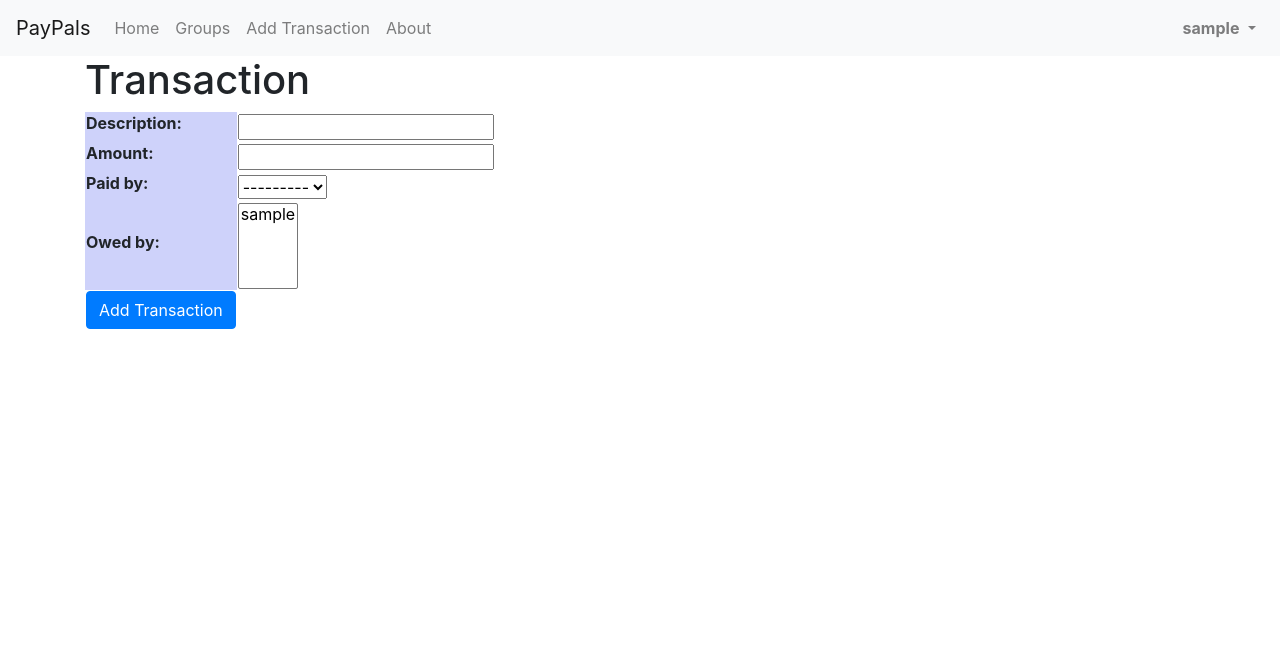
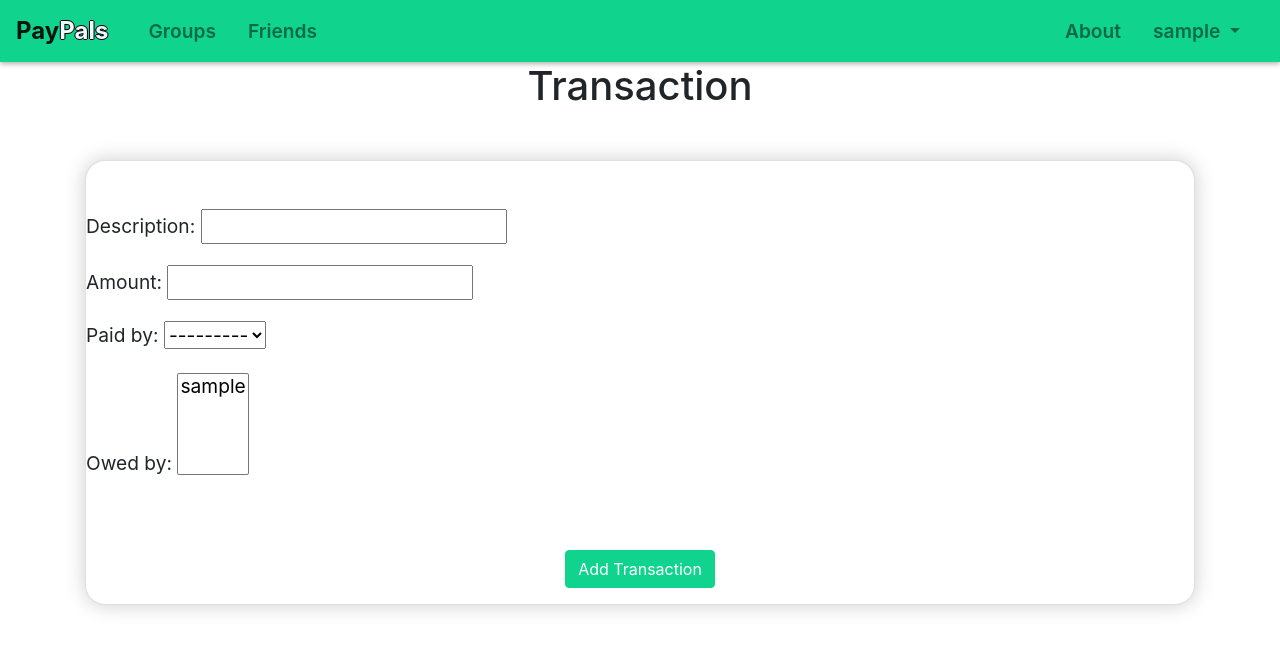
Before and after one commit to belwalrahul/paypals, a Django app: page /add_transaction/ in a window 1280 px wide. Shown: the top 651 px of the page. Run offline with Django 4.2, Linux system fonts and the light colour scheme; a user stored in the database is signed in; tables that the repository leaves empty hold one stand-in row (values such as "Sample post").

Commit message:
redirected views to new UI

```diff
--- a/core/templates/add_transaction.html
+++ /dev/null
@@ -1,19 +0,0 @@
-{% include "header.html" %}
-
-<body>
-    <div class="container">
-        <h1>Transaction</h1>
-
-        <form method="POST">
-            {% csrf_token %}
-            <table>
-                {{ transaction_form.as_table }}
-                <tr>
-                    <td>
-                        <input type="submit" class="btn btn-primary" value="Add Transaction" />
-                    </td>
-                </tr>
-            </table>
-        </form>
-    </div>
-</body>
--- a/core/templates/grouppage.html
+++ b/core/templates/old/grouppage.html
@@ -8,7 +8,6 @@
     </div>
     <br>
     <div class="col-12">
-
       <table class="table table-bordered table-hover">
         <thead>
           <tr>
--- /dev/null
+++ b/core/templates/paypals/about.html
@@ -0,0 +1 @@
+{% include "paypals/header.html" %}
--- /dev/null
+++ b/core/templates/paypals/account_settings.html
@@ -0,0 +1 @@
+{% include "paypals/header.html" %}
--- /dev/null
+++ b/core/templates/paypals/add_transaction.html
@@ -0,0 +1,22 @@
+{% include "paypals/header.html" %}
+
+<body>
+    <h1 class="text-center">Transaction</h1>
+    <div class="container px-10">
+
+        <div class="card">
+            <form method="POST" class="mt-5">
+                {% csrf_token %}
+                <div class="row">
+                    <div class="col-md-6">
+                        {{transaction_form.as_p}}
+                    </div>
+                </div>
+
+                <div class="text-center mt-5">
+                    <input type="submit" class="btn btn-primary" value="Add Transaction" />
+                </div>
+            </form>
+        </div>
+    </div>
+</body>
--- a/core/views.py
+++ b/core/views.py
@@ -65,7 +65,7 @@
 @login_required(login_url='/login/')
 def account_settings(request):
 
-    return render(request, 'account_settings.html')
+    return render(request, 'paypals/account_settings.html')
 
 
 @login_required(login_url='/login/')
@@ -88,7 +88,7 @@
     else:
         Groupform = NewGroup(userList=userList)
         page_data = { "Groupform": Groupform  }
-        return render(request, 'addgroups.html',page_data)
+        return render(request, 'paypals/addgroups.html',page_data)
 
 
 @login_required(login_url='/login/')
@@ -131,11 +131,11 @@
         transaction_form.fields['paid_by'].queryset = paid_by_list.distinct() # limit the queryset to the user's friends
         page_data = { "transaction_form": transaction_form }
 
-        return render(request, 'add_transaction.html', page_data)
+        return render(request, 'paypals/add_transaction.html', page_data)
 
 @login_required(login_url='/login/')
 def about(request):
-    return render(request, 'about.html')
+    return render(request, 'paypals/about.html')
 
 @login_required(login_url='/login/')
 def remove_friend(request, friend_id):
@@ -299,7 +299,7 @@
         page_data = {"group": group, "transactions": transaction_data,"owed":owed,"borrowed":borrowed,"neutral":neutral}
     except Transactions.DoesNotExist:
         page_data = {"group": group}
-    return render(request, 'grouppage.html',page_data)
+    return render(request, 'paypals/grouppage.html',page_data)
 
 @login_required(login_url='/login/')
 def add_grouptransaction(request,id):
```
Also changed, not shown: core/templates/old/add_transaction.html (added, +21 -0 lines), core/templates/paypals/addgroups.html (added, +16 -0 lines), core/templates/old/about.html (renamed from core/templates/about.html), core/templates/old/account_settings.html (renamed from core/templates/account_settings.html), core/templates/old/add_friend.html (renamed from core/templates/add_friend.html), core/templates/old/addgroups.html (renamed from core/templates/addgroups.html), core/templates/old/addgrouptrans.html (renamed from core/templates/addgrouptrans.html), core/templates/old/friends_list.html (renamed from core/templates/friends_list.html), core/templates/old/groups.html (renamed from core/templates/groups.html), core/templates/old/header.html (renamed from core/templates/header.html), core/templates/old/home.html (renamed from core/templates/home.html), core/templates/old/login.html (renamed from core/templates/login.html), core/templates/old/navbar.html (renamed from core/templates/navbar.html), core/templates/old/register.html (renamed from core/templates/register.html).
